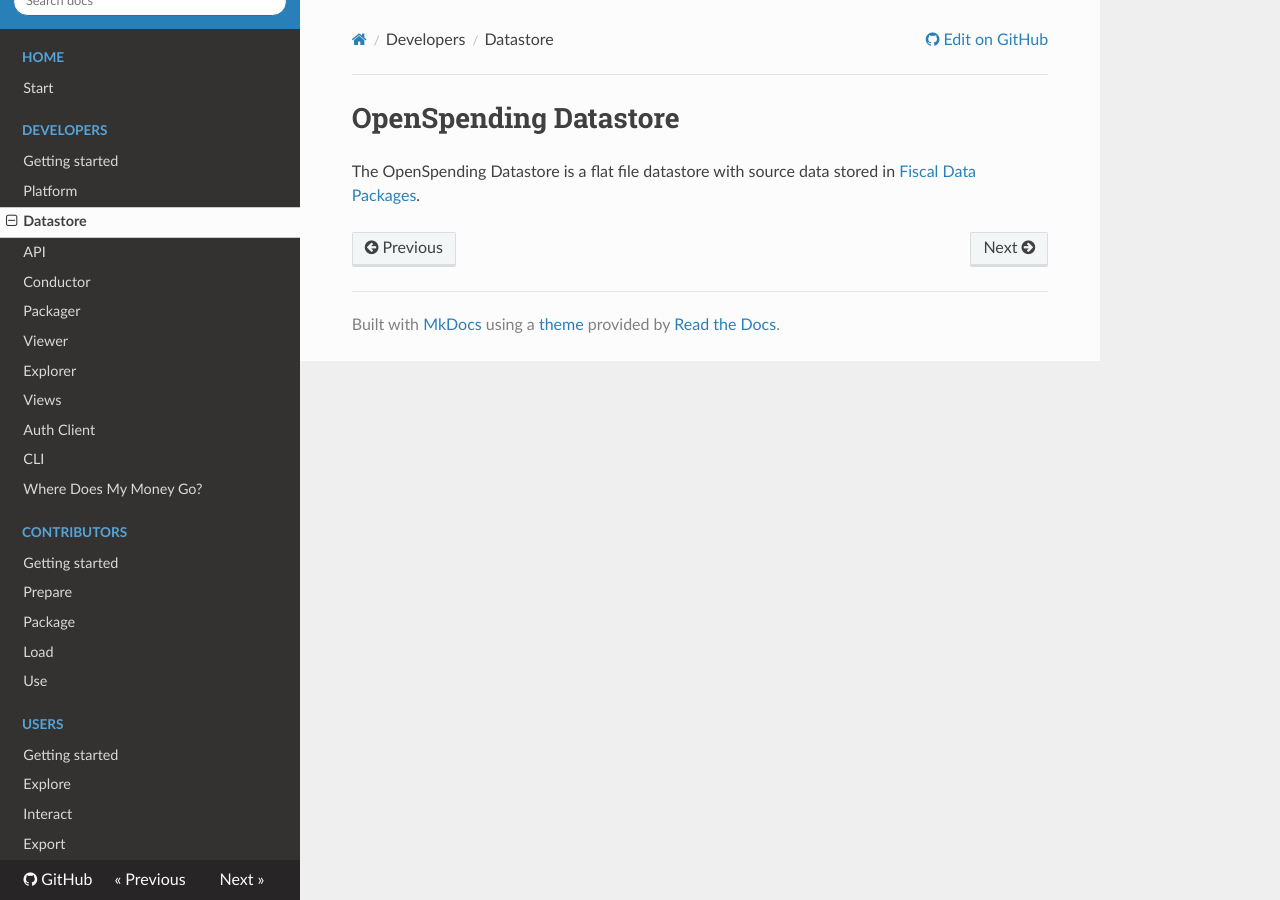
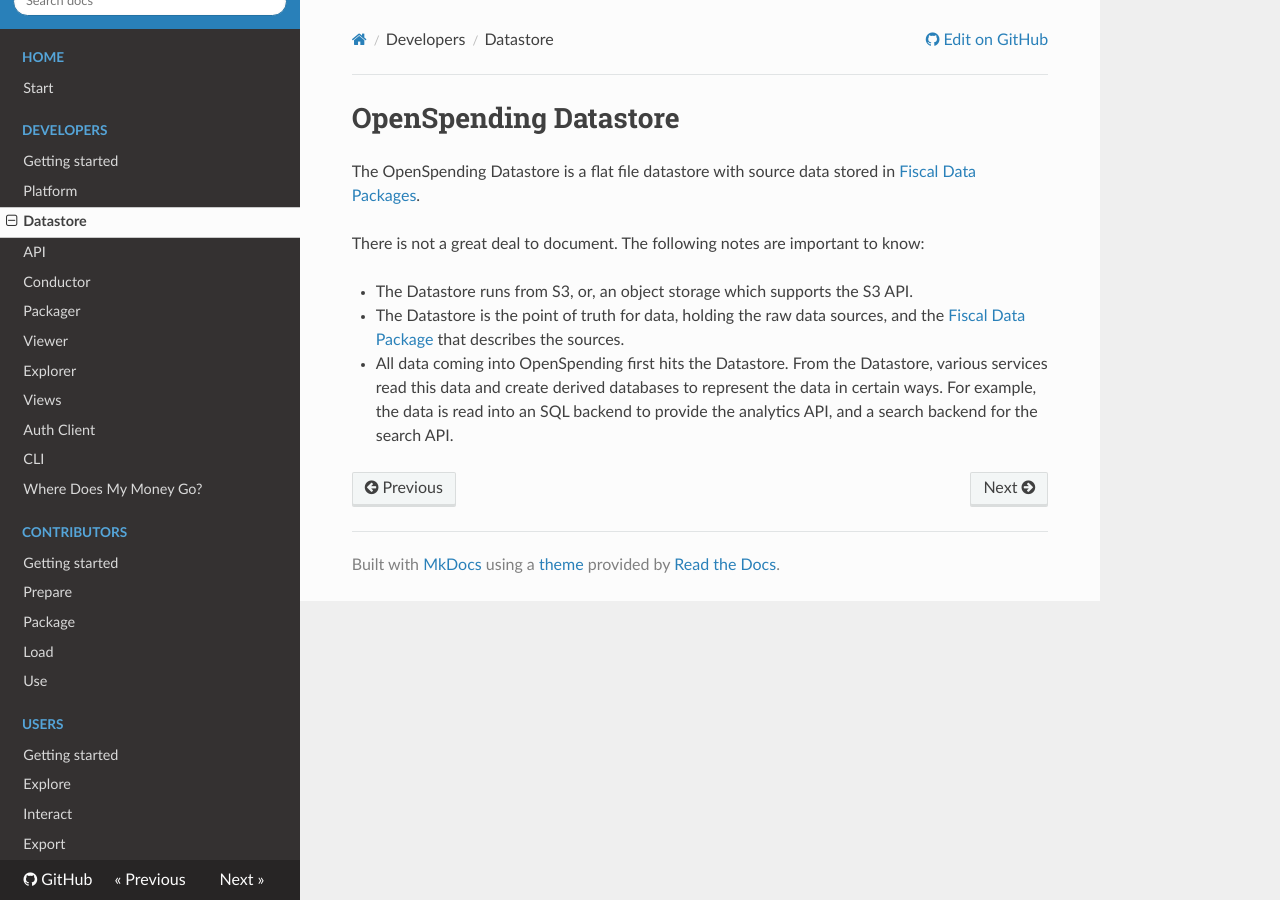
Before and after one commit to openspending/docs, an MkDocs documentation site: the page built from docs/developers/datastore.md, in a window 1280 px wide. Built offline with MkDocs 1.6.1, drawn with Linux system fonts in a browser that asks for light colours; nearby versions of some CDN libraries; old or Windows-style settings are respelled for this version of MkDocs.

Commit message:
Datastore docs finished.

```diff
--- a/docs/developers/datastore.md
+++ b/docs/developers/datastore.md
@@ -1,3 +1,9 @@
 # OpenSpending Datastore
 
 The OpenSpending Datastore is a flat file datastore with source data stored in [Fiscal Data Packages](http://fiscal.dataprotocols.org/spec/).
+
+There is not a great deal to document. The following notes are important to know:
+
+- The Datastore runs from S3, or, an object storage which supports the S3 API.
+- The Datastore is the point of truth for data, holding the raw data sources, and the [Fiscal Data Package](http://fiscal.dataprotocols.org/spec/) that describes the sources.
+- All data coming into OpenSpending first hits the Datastore. From the Datastore, various services read this data and create derived databases to represent the data in certain ways. For example, the data is read into an SQL backend to provide the analytics API, and a search backend for the search API.
```
